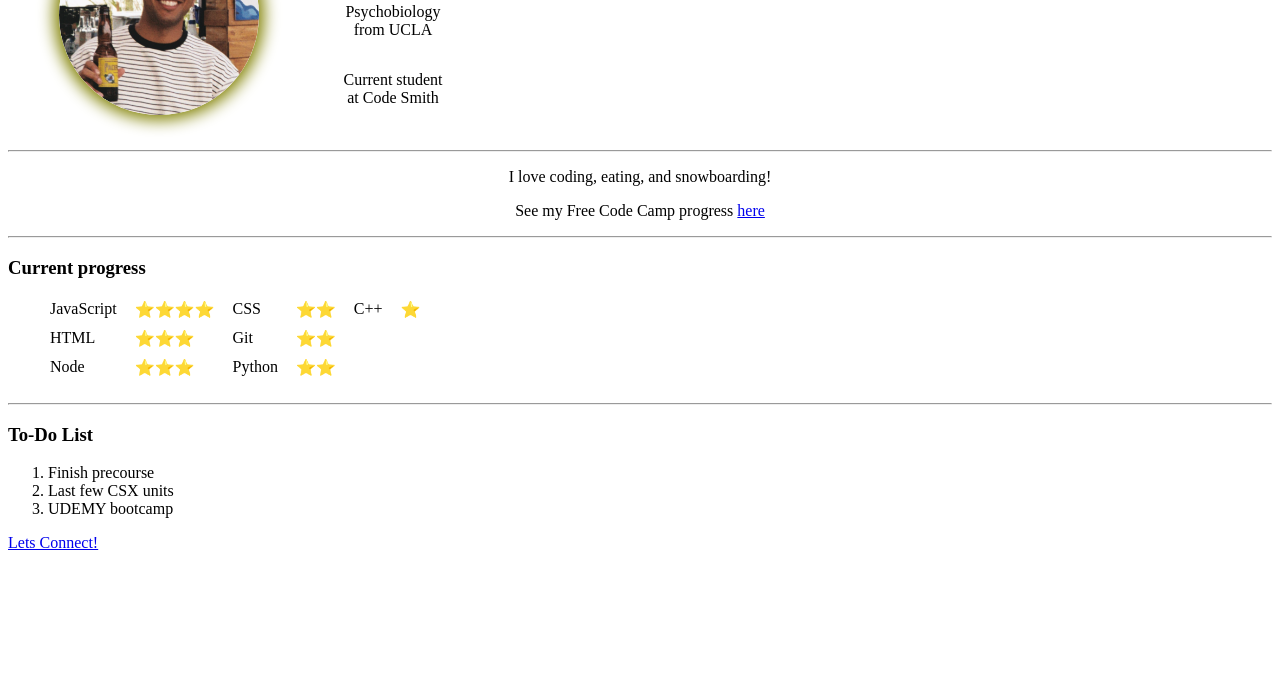
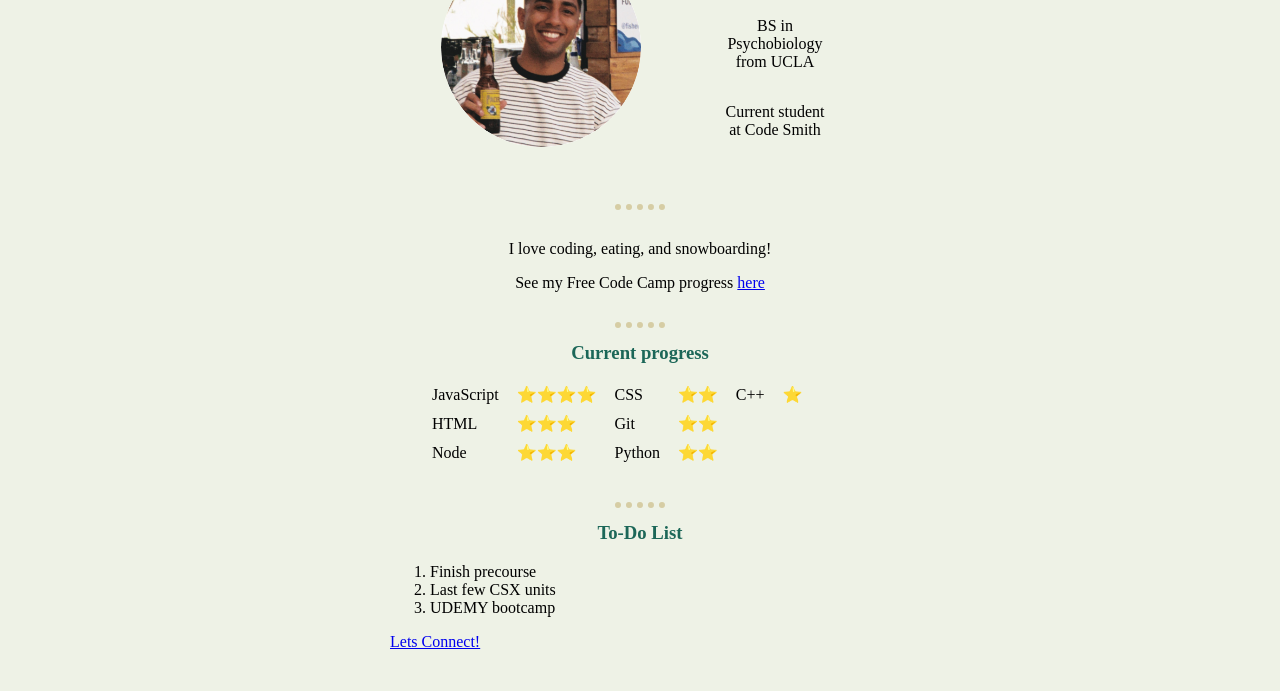
Before and after one commit to kolashah/my-first-website, a plain HTML site: page index.html in a window 1280 px wide. Shown: the part 116-807 px from the top of the page. Drawn offline with Linux system fonts and the light colour scheme.

Commit message:
Update style.css

```diff
--- a/style.css
+++ b/style.css
@@ -1,9 +1,38 @@
+body {
+    background-color: #EEF2E6;
+    margin: 40px auto;
+    max-width: 500px
+}
+
+h1, h3 {
+    color: #1C6758
+}
+
+h3 {
+    text-align: center;
+    margin-top: -1rem;
+}
+
+
+
+.contactBody {
+    background-color: #EEF2E6;
+    margin: 40px auto;
+    max-width: 267px
+}
+
 .profile {
     background-color:white;
     width: 200px;
     margin: 0 3rem;
+    border-radius: 100%
+}
+.profile:hover {
+    background-color: white;
+    width: 200px;
+    margin: 0 3rem;
     box-shadow: 0 0 16px 5px olive;
-    border-radius: 1000px
+    border-radius: 100%
 }
 
 .center, .bio {
@@ -14,7 +43,22 @@
 .bio {
     margin: 2rem;
     width: 100px;
+
 }
 .language, .star {
     padding:0px 1rem .5rem 0px;
+
 }
+
+hr {
+    border-style: none none dotted none;
+    border-color: #D6CDA4;
+    border-width: 6px;
+    width: 10%;
+    max-width: 4rem;
+    margin: 30px auto;
+}
+
+.star:hover {
+    transform: scale(1.1);
+}
```
